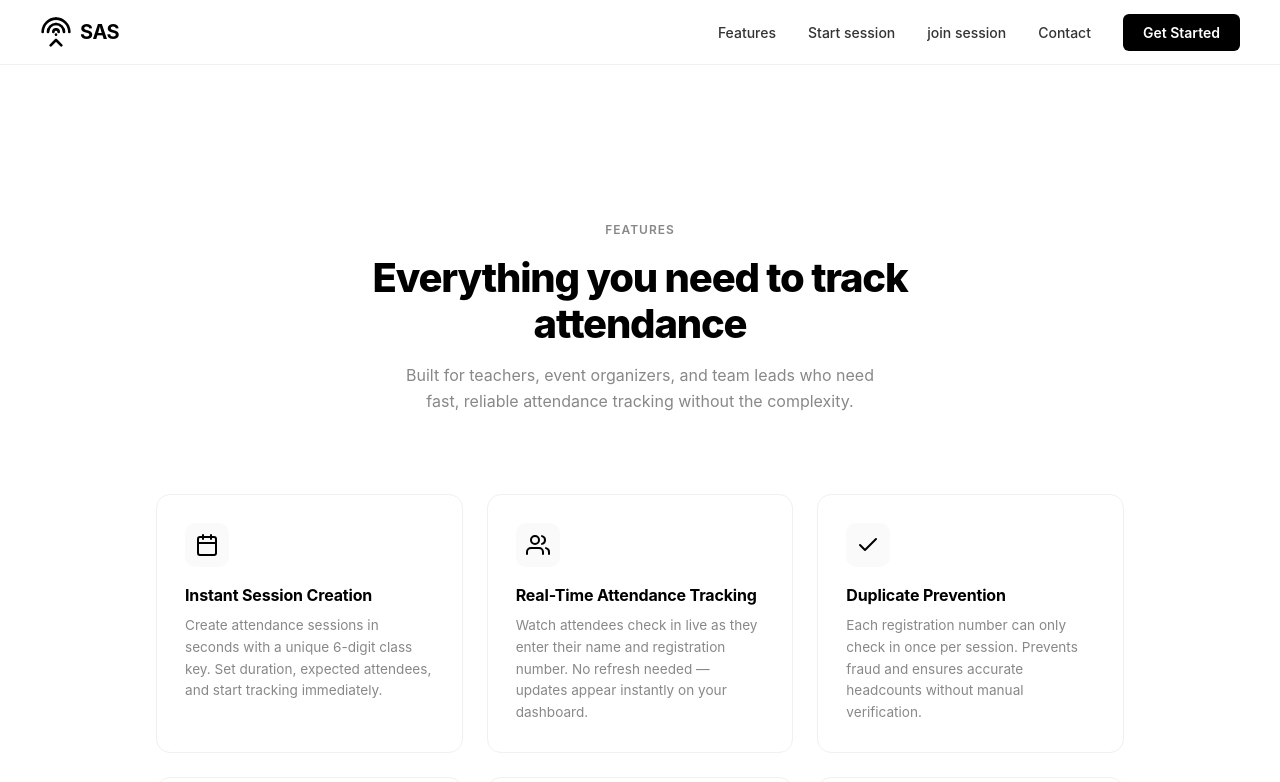
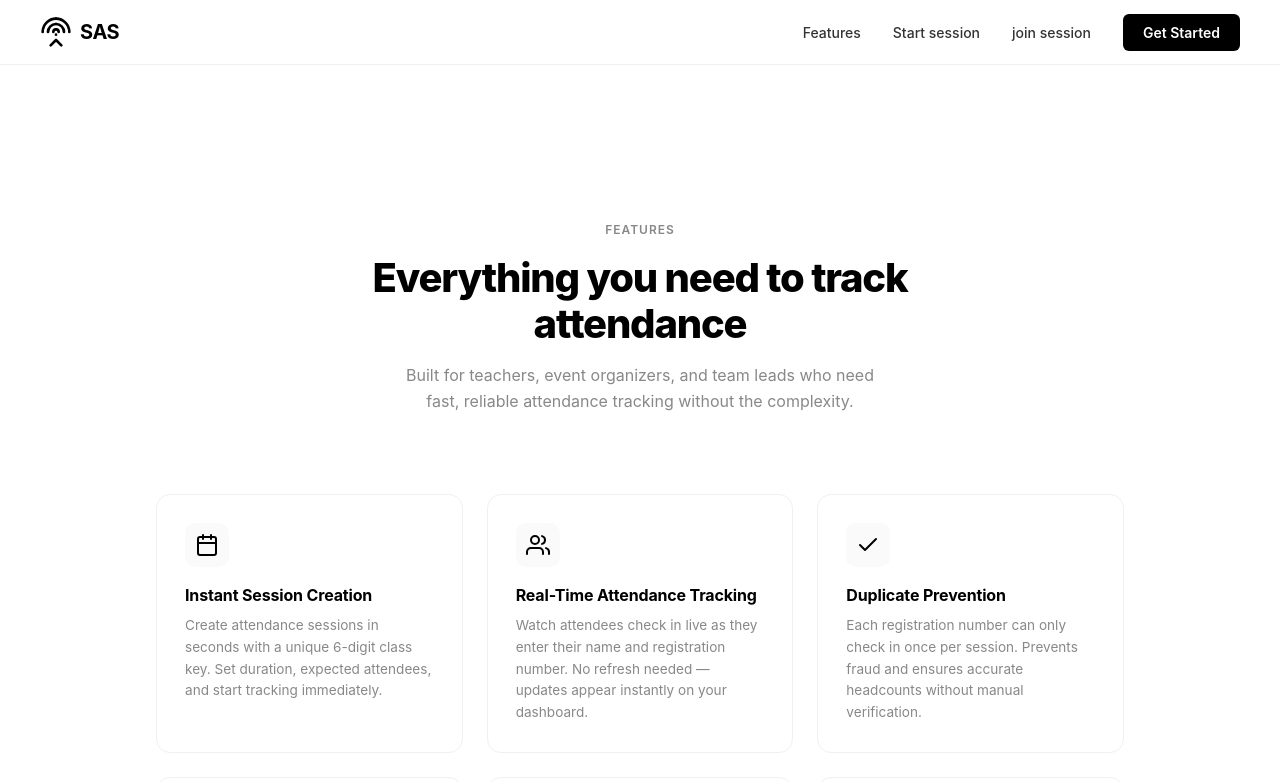
Before and after one commit to ayoolaowoilu/SAS, a Next.js app: page /features in a window 1280 px wide. Shown: the top 782 px of the page. Built offline with nearby package versions, Linux system fonts and the light colour scheme.

Commit message:
Chore : removed the contact from navbar

```diff
--- a/app/components/navbar.tsx
+++ b/app/components/navbar.tsx
@@ -10,7 +10,7 @@ export default function Navbar() {
     { label: 'Features', href: '/features' },
     { label: 'Start session', href: '/start' },
     { label: 'join session', href: '/join-session' },
-    { label: 'Contact', href: '/contact' },
+
   ];
 
   return (
--- a/app/page.tsx
+++ b/app/page.tsx
@@ -105,6 +105,7 @@ export default function SASLandingPage() {
         Get Started
       </motion.button>
 
+
       {/* Feature Pills */}
       <motion.div
         initial={{ opacity: 0, y: 20 }}
```
Also changed, not shown: app/components/footer.tsx (added).
